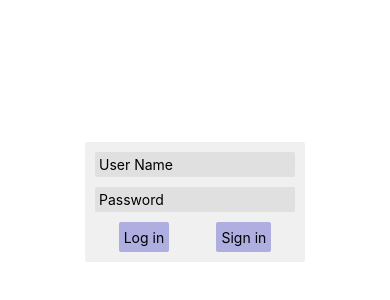
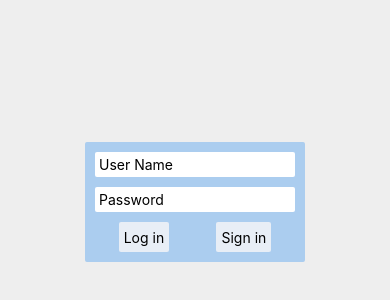
Before and after one commit to TheMiksa/FriendsChat, a React Native app: screen /Login in a window 390 px wide. Shown: the part 220-520 px from the top of the page. Built offline with nearby package versions, Linux system fonts and the light colour scheme; no server answers; the database is empty.

Commit message:
Impemented theme swithing

```diff
--- a/App.tsx
+++ b/App.tsx
@@ -1,18 +1,25 @@
 import 'react-native-gesture-handler';
+
+import { createContext, SetStateAction, useContext, useEffect, useState } from 'react';
+import { View, useColorScheme } from 'react-native';
+import { Provider, useDispatch } from 'react-redux';
 import { initializeApp } from 'firebase/app';
+import AsyncStorage from '@react-native-async-storage/async-storage';
+import { NavigationContainer } from '@react-navigation/native';
+import { createNativeStackNavigator } from '@react-navigation/native-stack';
+import { createDrawerNavigator, DrawerContentScrollView, DrawerItemList } from '@react-navigation/drawer';
+
 import { Login } from './src/Login/Login';
 import { Chat } from './src/Chat/Chat';
 import firebaseConfig from './src/firebase/firebaseConfig';
-import { Provider, useDispatch } from 'react-redux';
 import { store } from './src/store/store';
-import { NavigationContainer } from '@react-navigation/native';
-import { createNativeStackNavigator } from '@react-navigation/native-stack';
 import { HomeHeader } from './src/headers/HomeHeader/HomeHeader';
-import { createDrawerNavigator, DrawerContentScrollView, DrawerItemList } from '@react-navigation/drawer';
-import { View } from 'react-native';
 import { Button } from './src/common/Button/Button';
 import { logOut } from './src/store/actions';
 import { Settings } from './src/Settings/Settings';
+import { theme } from './src/constants/theme';
+import type { Theme } from './src/constants/theme';
+import { Loading } from './src/common/Loading/Loading';
 
 export type RootStackParamList = {
   Home: undefined,
@@ -22,11 +29,21 @@ export type RootStackParamList = {
 initializeApp(firebaseConfig);
 
 // TODO: add types
+type ThemeContextType = {
+  theme: Theme,
+  setTheme: (themeType: 'light' | 'dark') => void,
+}
+
+export const ThemeContext = createContext<ThemeContextType>({
+  theme: theme.light,
+  setTheme: () => {},
+});
 
 const Stack = createNativeStackNavigator<RootStackParamList>();
 const Drawer = createDrawerNavigator();
 
 const CustomDrawerContent = (props) => {
+  const { theme } = useContext(ThemeContext);
   const dispatch = useDispatch();
 
   const onLogOut = () => {
@@ -39,12 +56,13 @@ const CustomDrawerContent = (props) => {
   return (
     <View style={{
       flex: 1,
+      backgroundColor: theme.primaryBackgroundColor,
     }}>
       <DrawerContentScrollView {...props} >
         <DrawerItemList {...props} />
       </DrawerContentScrollView>
       <Button
-        styles={{ button: { backgroundColor: 'rgba(235, 85, 0, 0.7)' } }}
+        styles={{ button: { backgroundColor: theme.secondaryBackgroundColor } }}
         onPress={onLogOut}
         title="Log out"
       />
@@ -53,7 +71,10 @@ const CustomDrawerContent = (props) => {
 };
 
 
-const HomeDrawer = () => (
+const HomeDrawer = () => {
+  const { theme } = useContext(ThemeContext);
+
+  return (
     <Drawer.Navigator
       drawerContent={(props) => <CustomDrawerContent {...props} />}
     >
@@ -62,6 +83,9 @@ const HomeDrawer = () => (
         component={Chat}
         options={{
           headerTitle: () => (<HomeHeader title='FriendsChat' />),
+          headerStyle: {
+            backgroundColor: theme.primaryBackgroundColor,
+          },
         }}
       />
       <Drawer.Screen
@@ -69,13 +93,63 @@ const HomeDrawer = () => (
         component={Settings}
         options={{
           headerTitle: () => (<HomeHeader title='Settings' />),
+          headerStyle: {
+            backgroundColor: theme.primaryBackgroundColor,
+          },
         }}
       />
     </Drawer.Navigator>
   );
+};
 
 export default function App() {
+  const [loading, setLoading] = useState<boolean>(true);
+  const [currentTheme, setCurrentTheme] = useState<Theme>(theme.light);
+  const colorScheme = useColorScheme();
+
+  useEffect(() => {
+    try {
+      AsyncStorage.getItem('@theme_Key').
+        then(storedTheme => {
+          if (storedTheme === null) {
+            AsyncStorage.setItem('@theme_Key', colorScheme || 'light');
+            setCurrentTheme(theme[colorScheme === 'dark' ? 'dark' : 'light']);
+          } else {
+            setCurrentTheme(theme[storedTheme === 'dark' ? 'dark' : 'light']);
+          }
+
+          setLoading(false);
+        })
+
+    } catch (error) {
+      console.log('App -> error: ', error);
+    }
+
+  });
+
+  const setTheme: (themeType: 'light' | 'dark') => void = (themeType) => {
+
+    try {
+      AsyncStorage.setItem('@theme_Key', themeType).
+      then(() => {
+        setCurrentTheme(theme[themeType]);
+      });
+    } catch (error) {
+      console.log('App -> setTheme: ', error);
+    }
+  };
+
+  if (loading) {
     return (
+      <Loading />
+    );
+  }
+
+  return (
+    <ThemeContext.Provider value={{
+      theme: currentTheme,
+      setTheme,
+    }}>
       <Provider store={store}>
         <NavigationContainer>
           <Stack.Navigator initialRouteName='Home'>
@@ -88,5 +162,6 @@ export default function App() {
           </Stack.Navigator>
         </NavigationContainer>
       </Provider>
+    </ThemeContext.Provider>
   );
 }
--- a/src/Chat/Chat.tsx
+++ b/src/Chat/Chat.tsx
@@ -1,10 +1,10 @@
-import { useEffect, useState } from 'react';
+import { useContext, useEffect, useState } from 'react';
 import { StatusBar } from 'expo-status-bar';
 import { StyleSheet, Text, View, FlatList, TouchableOpacity } from 'react-native';
 import { getDatabase, ref, onValue, remove } from 'firebase/database';
 import { forIn } from 'lodash';
 import { NativeStackNavigationProp } from '@react-navigation/native-stack';
-import { RootStackParamList } from '../../App';
+import { RootStackParamList, ThemeContext } from '../../App';
 import { MessageForm } from '../common/MessageForm/MessageForm';
 import { MessageItem } from '../common/MessageItem/MessageItem';
 import { messagesRoute } from '../constants';
@@ -52,6 +52,7 @@ export const Chat: React.FC = () => {
   const [messages, setMessages] = useState<Array<Message>>([]);
   const [fetching, setFetching] = useState<boolean>(true);
   const [selectedMessageId, setSelectedMessageId] = useState<string>('');
+  const { theme } = useContext(ThemeContext);
 
   const user = useSelector(userSelector);
   const navigation = useNavigation<ChatScreenProps>();
@@ -142,7 +143,9 @@ export const Chat: React.FC = () => {
         );
       }}
         data={messages}
-        style={styles.messageList}
+        style={[styles.messageList, {
+          backgroundColor: theme.secondaryBackgroundColor,
+        }]}
       />
       <MessageForm />
     <StatusBar style="auto" />
--- a/src/Login/Login.tsx
+++ b/src/Login/Login.tsx
@@ -1,10 +1,10 @@
 import { Text, View, Keyboard, TouchableWithoutFeedback } from 'react-native';
-import { useRef, useState } from 'react';
+import { useContext, useRef, useState } from 'react';
 import { TextField } from '../common/TextField/TextField';
 import { useSelector, useDispatch } from 'react-redux';
 import { logIn } from '../store/actions';
 import { userSelector } from '../store/selectors';
-import type { RootStackParamList } from '../../App';
+import { RootStackParamList, ThemeContext } from '../../App';
 import { useNavigation } from '@react-navigation/native';
 import type { NativeStackNavigationProp } from '@react-navigation/native-stack';
 import { getFirestore, setDoc, doc, getDoc } from 'firebase/firestore';
@@ -22,6 +22,7 @@ export const Login: React.FC = () => {
   const [error, setError] = useState<boolean>(false);
   const [loginError, setLoginError] = useState<string>('');
   const [passwordError, setPasswordError] = useState<string>('');
+  const { theme } = useContext(ThemeContext);
 
   const passwordInputRef = useRef<any>();
 
@@ -117,9 +118,13 @@ export const Login: React.FC = () => {
     <TouchableWithoutFeedback
       onPress={Keyboard.dismiss}
       accessible={false}>
-      <View style={styles.container}>
+      <View style={[styles.container, {
+        backgroundColor: theme.primaryBackgroundColor,
+      }]}>
         <View
-          style={styles.loginBlock}
+          style={[styles.loginBlock, {
+            backgroundColor: theme.secondaryBackgroundColor,
+          }]}
         >
           {error && (
             <Text style={{ color: 'tomato' }}>Something has wrong, try again later</Text>
@@ -135,6 +140,9 @@ export const Login: React.FC = () => {
             onSubmitEditing={() => {
               passwordInputRef.current?.focus?.();
             }}
+            style={{
+              backgroundColor: theme.themeType === 'dark' ? '#DDD' : '#FFF',
+            }}
           />
           <TextField
             onChangeText={(value: string) => {
@@ -147,17 +155,26 @@ export const Login: React.FC = () => {
             inputRef={input => {
               passwordInputRef.current = input;
             }}
+            style={{
+              backgroundColor: theme.themeType === 'dark' ? '#DDD' : '#FFF',
+            }}
           />
           <View style={styles.buttonsBlock}>
             <Button
               onPress={() => checkValidation(onLogIn)}
               disabled={!!loginError || !!passwordError}
               title="Log in"
+              style={{
+                backgroundColor: theme.primaryBtnBackgroundColor,
+              }}
             />
             <Button
               onPress={() => checkValidation(onSignIn)}
-              disabled={!!loginError || !!passwordError}
+              disabled={!!loginError && loginError !== `There is no user ${userName}` || !!passwordError}
               title="Sign in"
+              style={{
+                backgroundColor: theme.primaryBtnBackgroundColor,
+              }}
             />
           </View>
         </View>
--- a/src/Settings/Settings.tsx
+++ b/src/Settings/Settings.tsx
@@ -1,12 +1,13 @@
-import { useState } from "react";
+import AsyncStorage from "@react-native-async-storage/async-storage";
+import { useContext, useState } from "react";
 import { View, Text, StyleSheet, Switch } from "react-native";
+import { ThemeContext } from "../../App";
 
 const styles = StyleSheet.create({
   container: {
     margin: 10,
     padding: 10,
     flex: 1,
-    backgroundColor: '#DDD',
     borderRadius: 5,
   },
   themeContainer: {
@@ -18,17 +19,25 @@ const styles = StyleSheet.create({
 });
 
 export const Settings = () => {
-  const [isEnabled, setIsenabled] = useState<boolean>(false);
+  const { theme, setTheme } = useContext(ThemeContext);
 
-  const onValueChange: (value: boolean) => void = () => {
+  const [isEnabled, setIsEnabled] = useState<boolean>(theme.themeType === 'dark');
+
+  const onValueChange: (value: boolean) => void = (value) => {
     // do something;
-    setIsenabled(!isEnabled);
+      const newTheme = value ? 'dark' : 'light';
+      setTheme?.(newTheme);
+      setIsEnabled(value);
+
   };
 
+  console.log('theme.secondaryBackgroundColor: ', theme.secondaryBackgroundColor);
   return (
-    <View style={styles.container}>
+    <View style={[styles.container, {
+      backgroundColor: theme.secondaryBackgroundColor,
+    }]}>
       <View style={styles.themeContainer}>
-        <Text>Dark Theme:</Text>
+        <Text>{theme.themeType} Theme:</Text>
         <Switch
           onValueChange={onValueChange}
           value={isEnabled}
```
Lines whose indentation alone changed are shown as unchanged.
